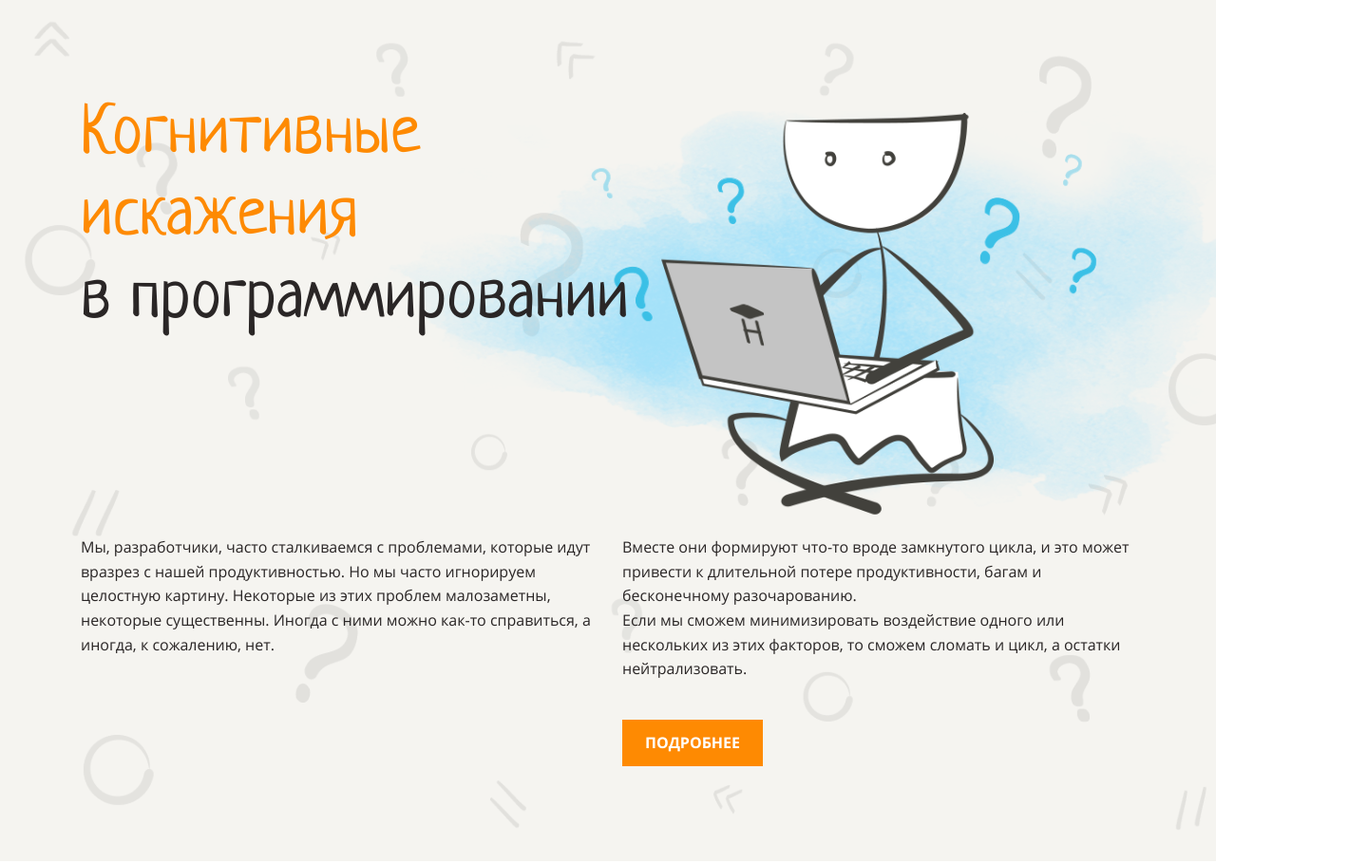
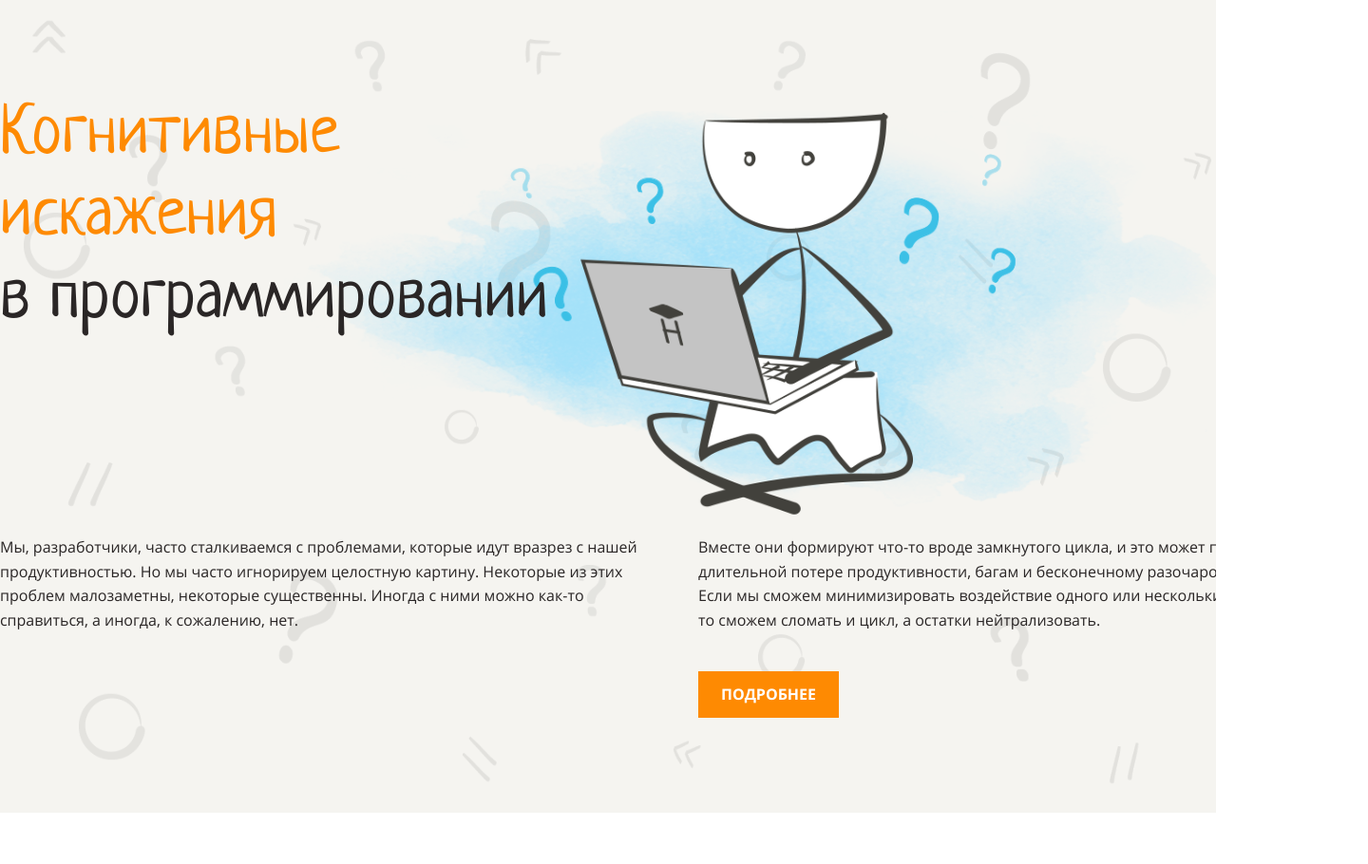
Before and after one commit to Mikhail1332/layout-designer-project-58, a website: page src/index.html in a window 1280 px wide. Shown: the top 910 px of the page at 95% size, 1440 px wide, since content can reach past the window. Drawn offline with Linux system fonts and the light colour scheme; files that its build step writes are made by us from their sources.

Commit message:
update style.css

```diff
--- a/src/styles/style.css
+++ b/src/styles/style.css
@@ -44,7 +44,7 @@ body {
 }
 
 .container {
-  width: 1110px;
+  width: 1440px;
   margin: 0 auto;
 }
 
```
